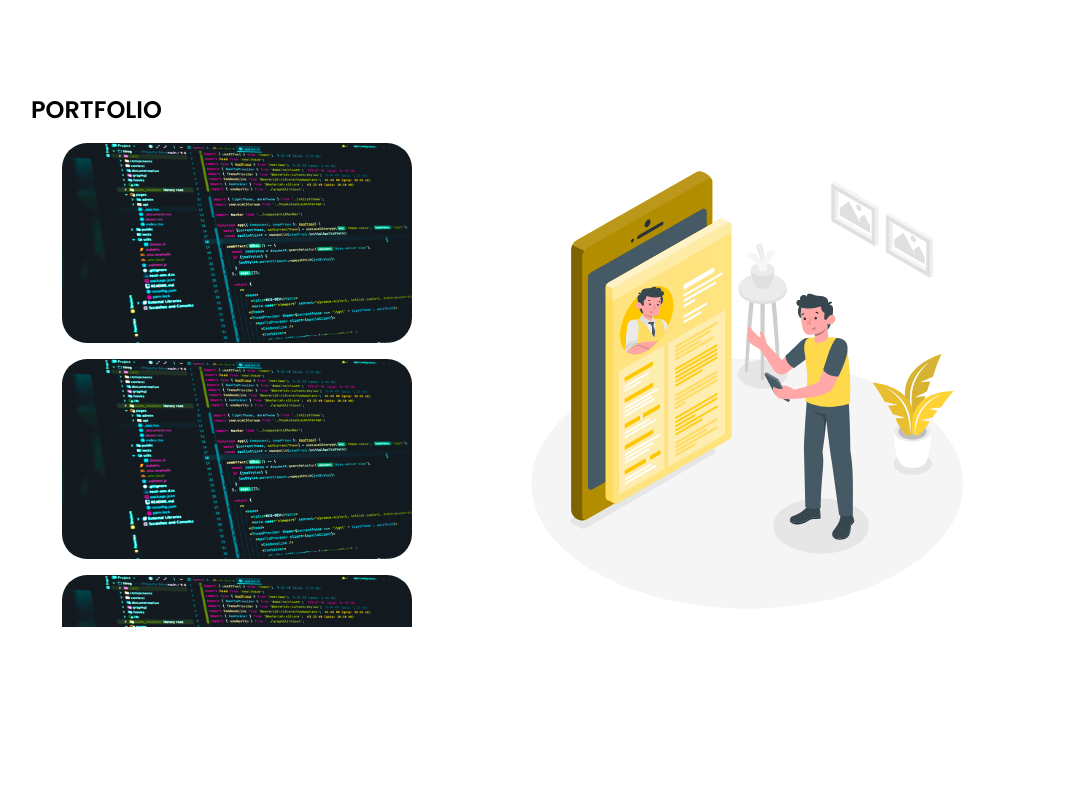
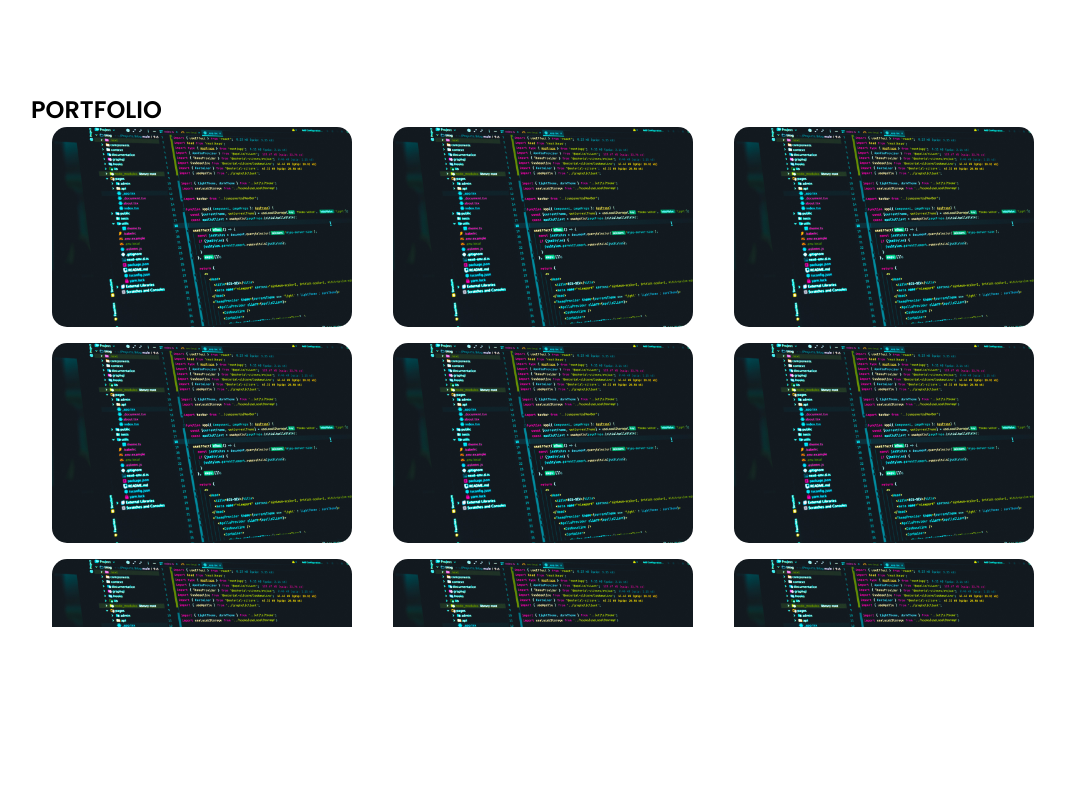
Before and after one commit to Nunutzi1/MyPortfolio, a website built with webpack: page src/index.html in a window 1280 px wide. Shown: the part 820-1608 px from the top of the page, without its empty margins (97-1162 px from the left). Built offline with nearby package versions, Linux system fonts and the light colour scheme.

Commit message:
Responsive Portfolio

```diff
--- a/src/css/portfolio.css
+++ b/src/css/portfolio.css
@@ -1,31 +1,20 @@
-.content-portfolio{
-    display: flex;
-}
-
 .content-projects{
-    width: 40%;
+    width: 100%;
     height: 500px;
+    display: grid;
+    justify-content: center;
+    align-items: center;
+    grid-template-columns: 1fr 1fr 1fr;
+    row-gap: 1rem;
     overflow-y: scroll;
 }
 
-.content-projects::-webkit-scrollbar{
-    display: none;
-}
-
-.img-portfolio {
-    width: 60%;
-    display: flex;
-    justify-content: center;
-    align-items: center;
-}
-
 .content-img {
-    margin-left: 7.5%;
-    margin-top: 1rem;
-    width: 350px;
+    width: 300px;
     height: 200px;
-    border-radius: 25px;
+    border-radius: 15px;
     overflow: hidden;
+    justify-self: center;
 }
 
 .content-img img {
@@ -36,23 +25,11 @@
 /* RESPONSIVE */
 
 /* small device */
-@media screen and (max-width: 320px) {
-    .content-portfolio{
-        display: flex;
-        flex-direction: column;
-    }
-
-    .img-portfolio {
-        width: auto;
-        display: flex;
-        justify-content: center;
-        align-items: center;
-    }
-
+@media screen and (max-width: 390px) {
     .content-projects{
         width: 100%;
         height: 340px;
-        margin-left: 2.5%;
+        grid-template-columns: 1fr;
     }
 
     .content-img{
@@ -66,20 +43,11 @@
   }
 
   /* medium device */
-  @media (min-width: 320px) and (max-width: 767px) {
-    .content-portfolio{
-        display: flex;
-        flex-direction: column;
-    }
-
-    .img-portfolio {
-        display: none;
-    }
-
+  @media (min-width: 390px) and (max-width: 767px) {
     .content-projects{
         width: 100%;
         height: 500px;
-        margin-left: 16%;
+        grid-template-columns: 1fr;
     }
 
     .content-img{
@@ -91,3 +59,10 @@
         justify-self: center;
     }
   }
+
+  /* large device */
+@media screen and (min-width: 1024px) {
+    .content-projects::-webkit-scrollbar{
+        display: none;
+    }
+}
--- a/src/index.html
+++ b/src/index.html
@@ -110,9 +110,21 @@
                     <div class="content-img">
                         <img src="assets/img/java.jpg" alt="">
                     </div>
-                </div>
-                <div class="img-portfolio">
-                    <img src="assets/img/personal_site.gif" alt="">
+                    <div class="content-img">
+                        <img src="assets/img/java.jpg" alt="">
+                    </div>
+                    <div class="content-img">
+                        <img src="assets/img/java.jpg" alt="">
+                    </div>
+                    <div class="content-img">
+                        <img src="assets/img/java.jpg" alt="">
+                    </div>
+                    <div class="content-img">
+                        <img src="assets/img/java.jpg" alt="">
+                    </div>
+                    <div class="content-img">
+                        <img src="assets/img/java.jpg" alt="">
+                    </div>
                 </div>
             </div>
         </section>
```
